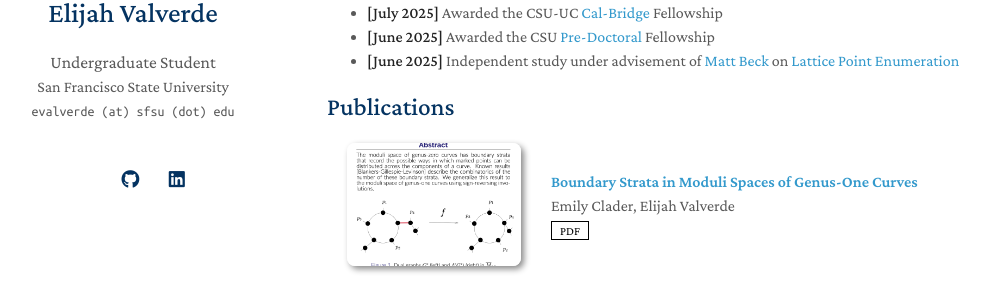
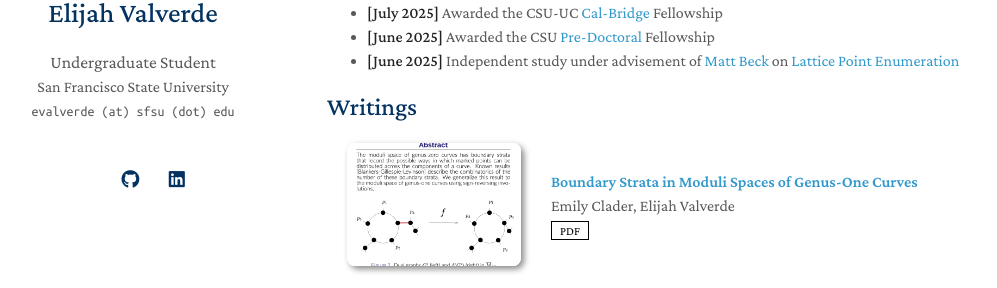
Before and after one commit to elijah-valverde/elijah-valverde.github.io, a Jekyll site: the page built from index.md, in a window 1280 px wide. Shown: the part 266-554 px from the top of the page, without its empty margins (143-1140 px from the left). Built offline with Jekyll 4.4.1, drawn with Linux system fonts in a browser that asks for light colours; a style sheet for code colours, icons or effects is not loaded; our own code applies the rules of GitHub Pages for plain Markdown files.

Commit message:
Update publications.md
changed publications title to writings to be more inclusive

```diff
--- a/_includes/publications.md
+++ b/_includes/publications.md
@@ -1,4 +1,4 @@
-<h2 id="publications" style="margin: 2px 0px -15px;">Publications</h2>
+<h2 id="publications" style="margin: 2px 0px -15px;">Writings</h2>
 
 <div class="publications">
 <ol class="bibliography">
```
